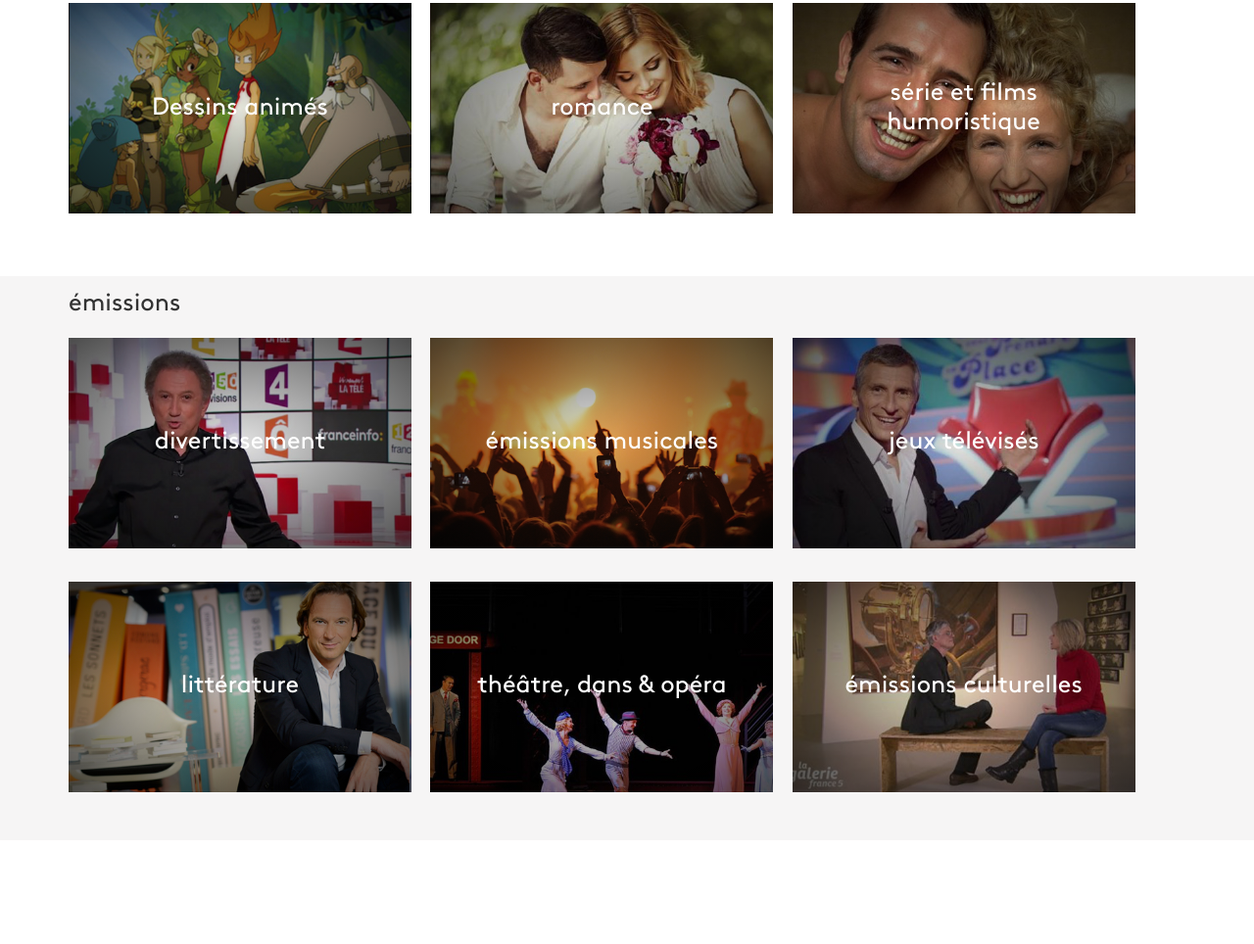
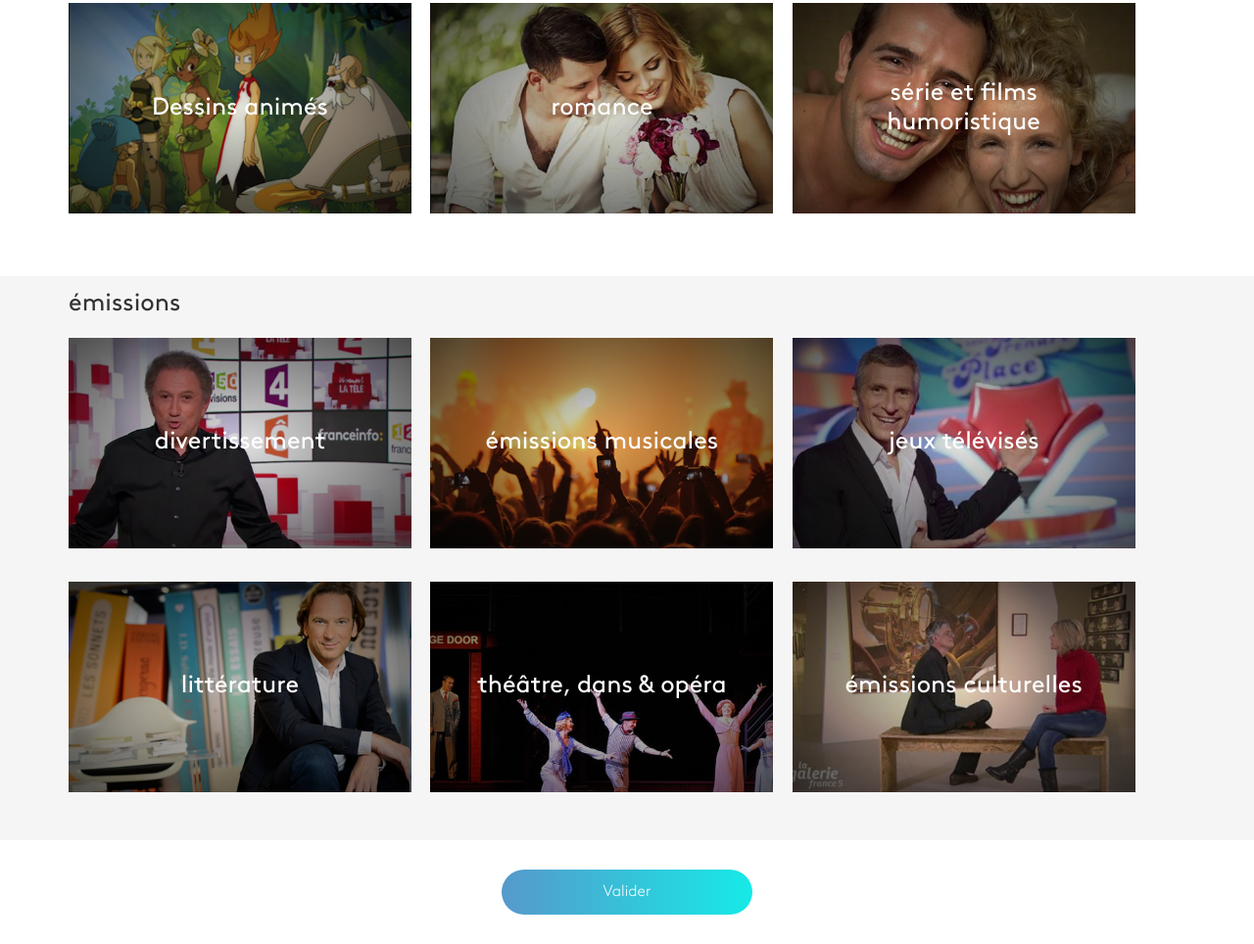
Before and after one commit to DavidMaarek/france.tv, a website: page index.html in a window 1280 px wide. Shown: the part 1274-2238 px from the top of the page at 98% size. Before the commit the page ends 2162 px from the top, so only its background shows below. Drawn offline with Linux system fonts and the light colour scheme.

Commit message:
Ajout du bouton valider sur la page de selection

```diff
--- a/index.html
+++ b/index.html
@@ -324,6 +324,8 @@
             </div>
         </div>
 
+        <a href="home.html" class="validate_selection">Valider</a>
+
     </div>
 
     <script src="bower_components/jquery/dist/jquery.min.js"></script>
--- a/scss/style.scss
+++ b/scss/style.scss
@@ -527,6 +527,17 @@ h2{
       }
     }
   }
+
+  .validate_selection{
+    display: block;
+    padding: 15px;
+    background-image: linear-gradient(to right, #5699cb, #16eae7);
+    width: 20%;
+    text-align: center;
+    color: #fff;
+    border-radius: 100px;
+    margin: 0 auto 30px auto;
+  }
 }
 
 
```
Also changed, not shown: css/style.css.
